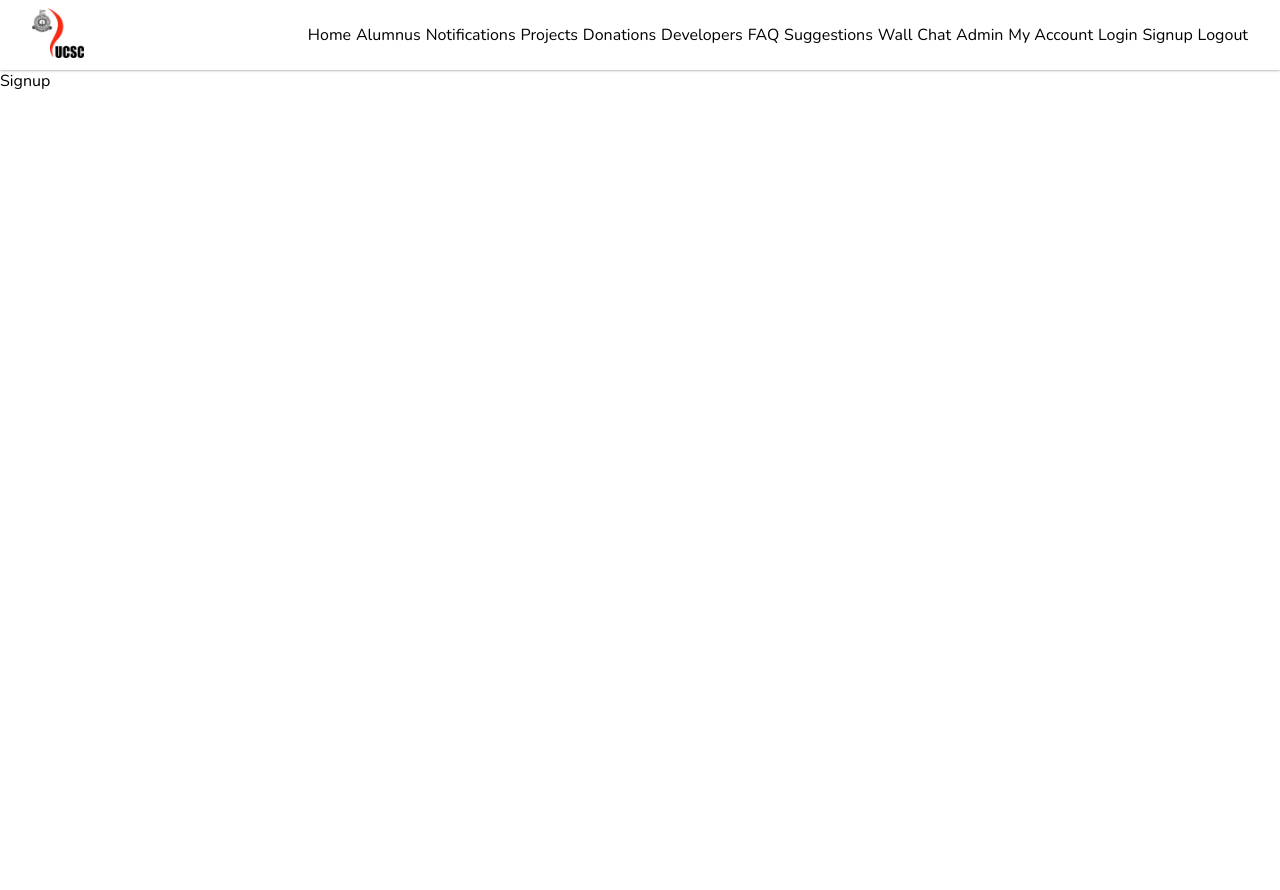
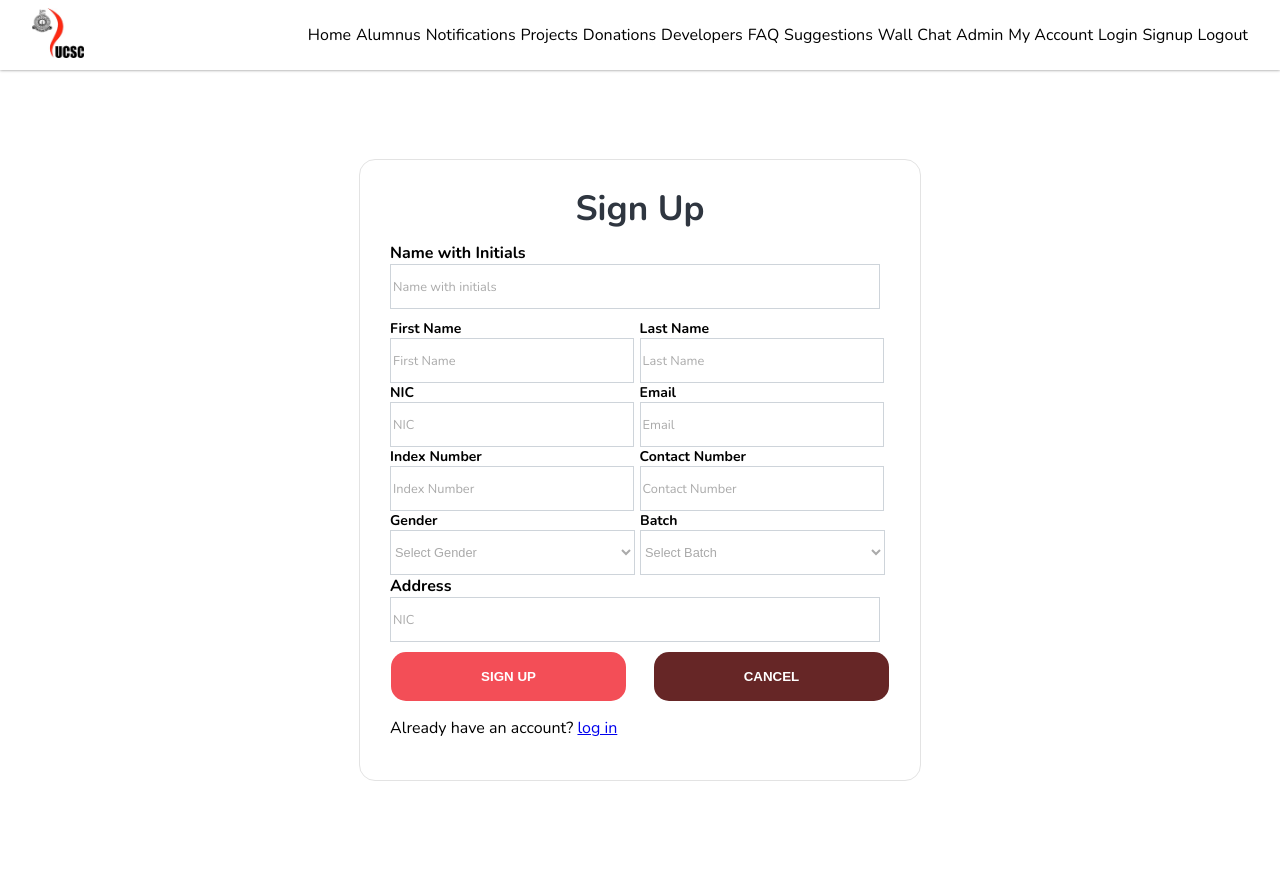
Before and after one commit to IsuruVihan/UCSC_Alumni_Diaries, a PHP site: page /signup.php in a window 1280 px wide. Before the commit the page ends 89 px from the top, so only its background shows below. Run offline with PHP 8.4, Linux system fonts and the light colour scheme.

Commit message:
Sign up uI/UX

```diff
--- /dev/null
+++ b/assets/styles/signup.css
@@ -0,0 +1,225 @@
+@import url("https://fonts.googleapis.com/css2?family=Nunito:ital,wght@0,200;0,300;0,400;0,600;0,700;0,800;0,900;1,200;1,300;1,400;1,600;1,700;1,800;1,900&display=swap");
+
+body {
+  font-family: "Nunito", sans-serif;
+  box-sizing: border-box;
+}
+.conatiner01 {
+  display: flex;
+  height: 100vh;
+  justify-content: center;
+  align-items: center;
+  padding: 10px;
+}
+.container {
+  max-width: 500px;
+  width: 100%;
+  padding: 25px 30px;
+  justify-content: space-between;
+  border-radius: 16px;
+  background-color: #fff;
+  border: 1px solid #e3e3e3;
+  border-radius: 16px;
+  margin-bottom: 20px;
+}
+.container .title {
+  font-size: 35px;
+  color: #2f3640;
+  margin-bottom: 10px;
+  font-weight: bold;
+  text-align: center;
+}
+.input-box {
+  padding: 10px;
+  margin: 6px 0;
+  border-radius: 4px;
+  border: 1px solid #ced4da;
+  background-color: #fff;
+  box-sizing: border-box;
+  font-size: 14px;
+  cursor: text;
+}
+.input_box input {
+  height: 45px;
+  width: 98%;
+  outline: none;
+  border: 1px solid #ced4da;
+  background-color: #fff;
+  font-weight: 700;
+  font-size: 0.8em;
+  color: #333;
+  display: inline-block;
+  line-height: normal;
+}
+.input_box input::placeholder {
+  color: #aaa;
+  font-weight: 500;
+  font-family: "Nunito", sans-serif;
+}
+.details {
+  display: flex;
+  flex-direction: row;
+  justify-content: space-between;
+  align-items: flex-end;
+  font-weight: 700;
+}
+.user_details {
+  display: flex;
+  flex-wrap: wrap;
+  justify-content: space-between;
+  margin-top: 10px;
+  margin-right: 20px;
+}
+
+.user_details .input_box {
+  width: 48%;
+  justify-content: space-between;
+  font-size: 14px;
+}
+.user_details .input_box input {
+  height: 45px;
+  width: 106%;
+  outline: none;
+  border: 1px solid #ced4da;
+  background-color: #fff;
+  font-weight: 700;
+  font-size: 0.8rem;
+  color: #333;
+}
+.labels {
+  display: flex;
+  flex-direction: row;
+  justify-content: space-between;
+  align-items: flex-end;
+  font-weight: 700;
+}
+
+.user_details01 {
+  display: flex;
+  flex-wrap: wrap;
+  justify-content: space-between;
+}
+.user_details01 .input_box {
+  width: 50%;
+  justify-content: space-between;
+  font-size: 14px;
+}
+.input_box select {
+  height: 45px;
+  width: 98%;
+  outline: none;
+  border: 1px solid #ced4da;
+  background-color: #fff;
+  font-weight: 500;
+  font-size: 0.8rem;
+  color: #aaa;
+}
+.buttons {
+  display: flex;
+  flex-wrap: wrap;
+  justify-content: space-between;
+}
+.btn {
+  width: 47%;
+  background-color: #f34e57;
+  border: none;
+  outline: none;
+  height: 49px;
+  border-radius: 15px;
+  color: #fff;
+  text-transform: uppercase;
+  font-weight: 600;
+  margin-left: 1px;
+  margin-top: 10px;
+  cursor: pointer;
+  transition: 0.5s;
+}
+
+.btn:hover {
+  background-color: #e59b9b;
+}
+.btn_cancel {
+  width: 47%;
+  background-color: #662626;
+  border: none;
+  outline: none;
+  height: 49px;
+  border-radius: 15px;
+  color: #fff;
+  text-transform: uppercase;
+  font-weight: 600;
+  margin-right: 1px;
+  margin-top: 10px;
+  cursor: pointer;
+  transition: 0.5s;
+}
+.btn_cancel:hover {
+  background-color: #e59797;
+}
+
+/* form .input_box input {
+  width: 94%;
+  height: 45px;
+}
+form .input_box .details {
+  display: flex;
+  flex-direction: row;
+  justify-content: space-between;
+  align-items: flex-end;
+  font-weight: bold;
+}
+.container form .user_details {
+  display: flex;
+  flex-wrap: wrap;
+  justify-content: space-between;
+  margin-right: 120px;
+  margin-left: 0;
+}
+
+.user_details .input_box .details {
+  display: flex;
+  flex-direction: row;
+  justify-content: space-between;
+  align-items: flex-end;
+  font-weight: bold;
+}
+.user_details .input_box input {
+  height: 45px;
+  width: 140%;
+  outline: none;
+  border-radius: 4px;
+  border: 1px solid #ccc;
+  padding-left: 15px;
+  font-size: 16px;
+}
+.Gender {
+  height: 45px;
+  width: 200%;
+  outline: none;
+  border-radius: 4px;
+  border: 1px solid #ccc;
+  padding-left: 15px;
+  font-size: 16px;
+  margin-right: 20px;
+  margin-left: 21px;
+}
+
+.btn {
+  width: 100%;
+  background-color: #f34e57;
+  border: none;
+  outline: none;
+  height: 49px;
+  border-radius: 15px;
+  color: #fff;
+  text-transform: uppercase;
+  font-weight: 600;
+  margin-right: 5px;
+  margin-top: 10px;
+  cursor: pointer;
+  transition: 0.5s;
+}
+
+.btn:hover {
+  background-color: #e59b9b;
+} */
--- a/pages/signup.php
+++ b/pages/signup.php
@@ -1,7 +1,99 @@
+
+<link rel='stylesheet' href='../assets/styles/signup.css' />
+
 <?php include('../components/header.php'); ?>
 
-<div class='signup'>
-	Signup
+<div class='conatiner01'>
+<div class='container'>
+    <div class='title'>Sign Up</div>
+    <form action='#'>
+
+        <div class='input_box'>
+        <span class='details'>Name with Initials</span>
+        <input type='text' placeholder='Name with initials'>
+        </div>
+        <div class='user_details'>
+        <div class='input_box'>
+        <span class='details'>First Name</span>
+        <input type='text' placeholder='First Name'>
+        </div>
+        <div class='input_box'>
+        <span class='details' >Last Name</span>
+        <input type='text' placeholder='Last Name'>
+        </div>
+        <div class='input_box'>
+        <span class='details' > NIC</span>
+        <input type='text' placeholder='NIC'>
+        </div>
+        <div class='input_box'>
+        <span class='details'>Email</span>
+        <input type='email' placeholder='Email'>
+        </div>
+        <div class='input_box'>
+        <span class='details'>Index Number</span>
+        <input type='text' placeholder='Index Number'>
+        </div>
+
+        <div class='input_box'>
+        <span class='details'>Contact Number</span>
+        <input type='text' placeholder='Contact Number'>
+</div>
+</div>
+<div class='user_details01'>
+<div class='input_box'>
+      <div class='labels'>
+            <label>Gender</label>
+          </div>
+        <select class='Gender' >
+          <option value='D' class='option01'>Select Gender</option>
+           <option value='N'>Male</option>
+          <option value='f'>Female</option>
+</select>
+</div>
+<div class='input_box'>
+<div class='labels'>
+            <label>Batch</label>
+          </div>
+        <select class='Batch'>
+            <option value='G' class='option01'>Select Batch</option>
+              <option value="01">2004/2005</option>
+              <option value="02">2005/2006</option>
+              <option value="03">2006/2007</option>
+              <option value="04">2007/2008</option>
+              <option value="05">2008/2009</option>
+              <option value="06">2009/2010</option>
+              <option value="07">2010/2011</option>
+              <option value="08">2011/2012</option>
+              <option value="09">2012/2013</option>
+              <option value="10">2013/2014</option>
+              <option value="01">20014/2015</option>
+              <option value="02">2016/2017</option>
+              <option value="03">2018/2019</option>
+              <option value="04">2019/2020</option>
+              <option value="05">2020/2021</option>
+              <option value="06">2021/2022</option>
+              <option value="07">2022/2023</option>
+
+</select>
+</div>
+
+
+</div>
+     <div class='input_box'>
+        <span class='details'>Address</span>
+        <input type='text' placeholder='NIC'>
+        </div>
+
+        <div class='buttons'>
+        <input type='submit' value='Sign Up' class='btn'>
+                <input type='reset' value='Cancel' class='btn_cancel' />
+
+ </div>
+ <p>Already have an account? <a href='login.php'>log in</a> </p>
+
+      </form>
+
+</div>
 </div>
 
 <?php include('../components/footer.php'); ?>
```
